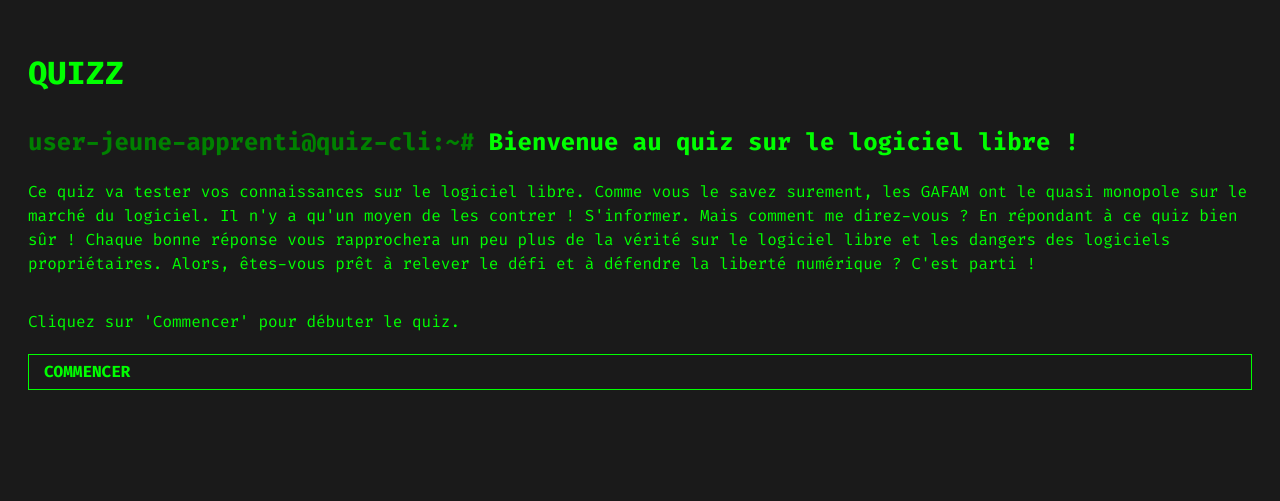
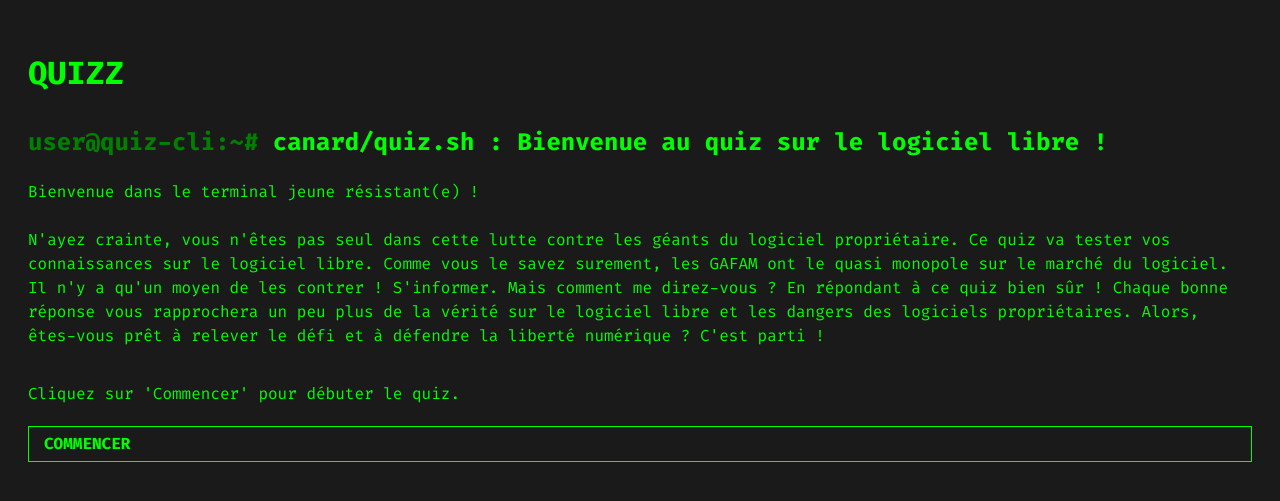
Before and after one commit to TevaPhilippe05/Nuit-de-l-info, a PHP site: page /jeu-quiz.php in a window 1280 px wide. Shown: the top 501 px of the page. Run offline with PHP 8.4, Linux system fonts and the light colour scheme.

Commit message:
feat : quiz final

```diff
--- a/jeu-quiz.php
+++ b/jeu-quiz.php
@@ -31,16 +31,22 @@
 
     <h2 class="question">Chargement de la question...</h2>
 
-    <p class="description-quiz">Ce quiz va tester vos connaissances sur le logiciel libre. Comme vous le savez surement, les GAFAM ont le quasi monopole sur le marché du logiciel. Il n'y a qu'un moyen de les contrer ! S'informer.
+    <p class="description-quiz">
+        Bienvenue dans le terminal jeune résistant(e) ! <br>
+        <br>
+        N'ayez crainte, vous n'êtes pas seul dans cette lutte contre les géants du logiciel propriétaire.
+        Ce quiz va tester vos connaissances sur le logiciel libre. Comme vous le savez surement, les GAFAM ont le quasi monopole sur le marché du logiciel. Il n'y a qu'un moyen de les contrer ! S'informer.
         Mais comment me direz-vous ? En répondant à ce quiz bien sûr ! Chaque bonne réponse vous rapprochera un peu plus de la vérité sur le logiciel libre et les dangers des logiciels propriétaires. Alors, êtes-vous prêt à relever le défi et à défendre la liberté numérique ? C'est parti !
     </p>
     <br>
     <div class="reponses">
         </div>
 
+    <div class="msg-fin" hidden>
+        <p>Alors ? On kiffe toujours autant les GAFAM ? Si vous souhaitez en savoir plus, n'hésitez pas à explorer le site <a href="https://nird.forge.apps.education.fr/">NIRD</a> afin de comprendre la démarche NIRD, le but est d'étendre cette démarche aux établissement scolaires.</p>
+    </div>
 
-
-    <h2 class="resultat-titre">Résultat :</h2>
+    <h2 class="resultat-titre" hidden>Résultat :</h2>
 
     <div class="resultat" hidden>
 
--- a/script/gere_quiz_page.js
+++ b/script/gere_quiz_page.js
@@ -27,7 +27,7 @@
 
 function presenterQuiz() {
     if (id_question === 0) {
-        questionTitre.innerText = "Bienvenue au quiz sur le logiciel libre !";
+        questionTitre.innerText = "canard/quiz.sh : Bienvenue au quiz sur le logiciel libre !";
         resTitre.style.display = "none";
         descriptionQuiz.style.display = "block";
 
@@ -45,10 +45,7 @@
 
 
 
-/**
- * Charge les données de la question depuis le serveur et les affiche.
- * @param {number} id La question à charger.
- */
+
 function afficherQuestion(id) {
     descriptionQuiz.setAttribute('hidden', '');
     //resTitre.style.display = "block";
@@ -59,6 +56,7 @@
         .then(data => {
             if (data.error) {
                 questionTitre.innerText = "Fin du quiz !";
+                afficherMessageFinQuiz();
                 reponsesContainer.innerHTML = "";
                 boutonSuivant.removeEventListener('click', gererQuestionSuivante);
                 boutonSuivant.innerText = "Revenir au site";
@@ -79,10 +77,7 @@
         .catch(error => console.error("Erreur de chargement :", error));
 }
 
-/**
- * Affiche les boutons de réponse pour la question actuelle.
- * @param {Array<Object>} reponses Liste des objets réponse.
- */
+
 function afficherReponses(reponses) {
     reponsesContainer.innerHTML = '';
     resultatDiv.setAttribute('hidden', '');
@@ -97,17 +92,13 @@
         bouton.dataset.idReponse = rep.id;
         bouton.dataset.estVrai = rep.estVrai;
 
-        bouton.addEventListener('click', () => verifierReponse(bouton, rep));
+        bouton.addEventListener('click', () => { resTitre.removeAttribute('hidden');  verifierReponse(bouton, rep); });
         reponsesContainer.appendChild(bouton);
     });
 }
 
 
-/**
- * Vérifie la réponse sélectionnée et affiche le résultat/l'explication.
- * @param {HTMLElement} bouton L'élément HTML du bouton cliqué.
- * @param {Object} reponse L'objet réponse correspondant.
- */
+
 function verifierReponse(bouton, reponse) {
     if (reponseBloquee){
         return;
@@ -149,9 +140,6 @@
     });
 }
 
-/**
- * Passe à la question suivante.
- */
 function gererQuestionSuivante() {
     if (!reponseBloquee && id_question !== 0) {
         alert("Veuillez sélectionner une réponse avant de continuer.");
@@ -166,9 +154,20 @@
 
 //afficherQuestion(id_question);
 
+function afficherMessageFinQuiz() {
+    document.querySelector(".msg-fin").removeAttribute("hidden");
+}
+
 if (id_question === 0) {
     presenterQuiz();
-} else {
+
+
+}
+//else if(id_question === 11){
+    //afficherMessageFinQuiz();
+//}
+
+else {
 
     afficherQuestion(id_question);
 }
--- a/style/page-qcm.css
+++ b/style/page-qcm.css
@@ -39,7 +39,7 @@
 
 }
 .question::before {
-    content: "user-jeune-apprenti@quiz-cli:~# "; /* Invite de commande */
+    content: "user@quiz-cli:~# "; /* Invite de commande */
     color: var(--terminal-accent);
 }
 
@@ -51,7 +51,6 @@
     gap: 8px;
 }
 
-/* Boutons de réponse (chaque ligne est une commande/option) */
 .reponses > div {
 
     border: none;
@@ -61,13 +60,12 @@
 
 }
 
-/* Effet survol pour les réponses */
+/* Effet survol pour les rép */
 .reponses > div:hover {
     background-color: var(--terminal-accent);
     color: var(--terminal-bg);
 }
 
-/* Styles pour les réponses sélectionnées/vérifiées */
 .reponse-correcte {
     background-color: var(--terminal-accent) !important;
     color: var(--terminal-bg) !important;
@@ -86,7 +84,6 @@
 }
 
 
-/* Affichage du résultat et de l'explication */
 .resultat {
 
     margin-top: 20px;
```
